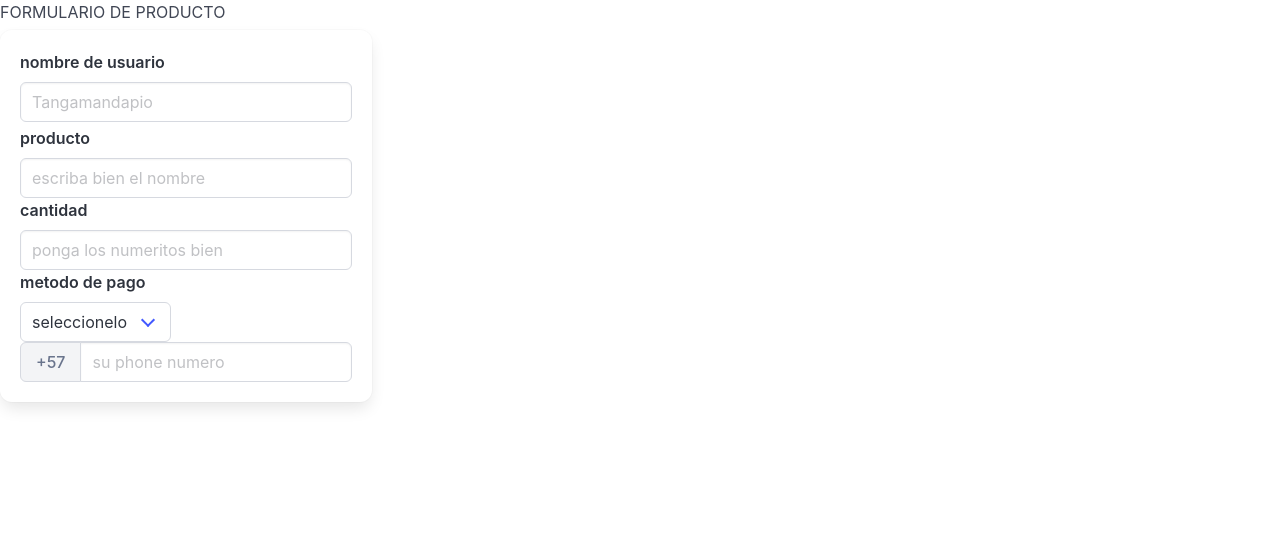
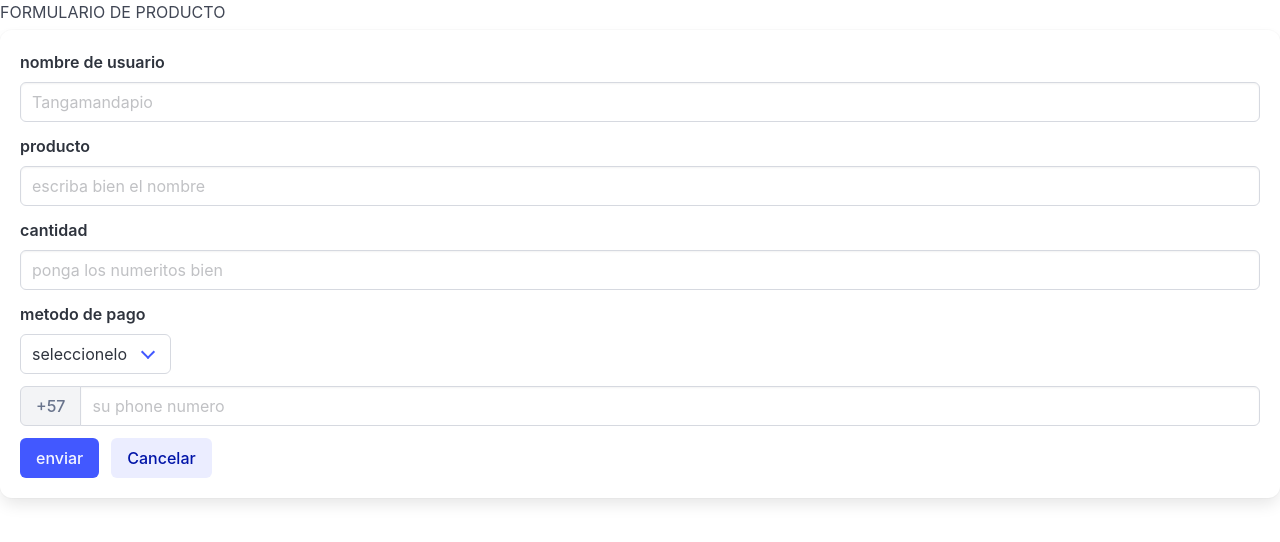
Before and after one commit to sebitasarias0035-dot/programacion_procedimental_jhoanarias_G3, a plain HTML site: page restau/modulos/pedidos.html in a window 1280 px wide. Drawn offline with nearby package versions, Linux system fonts and the light colour scheme.

Commit message:
modify_module_pedidos : add inputs and style

```diff
--- a/restau/modulos/pedidos.html
+++ b/restau/modulos/pedidos.html
@@ -10,10 +10,10 @@
     />
 </head>
 <body>
+
     <h1 style="height: 30px;">FORMULARIO DE PRODUCTO</h1>
 
-    <div class="field-body">
-        <div class="box">
+    <div class="box">
         <div class="field">
   <label class="label">nombre de usuario</label>
   <div class="control">
@@ -64,12 +64,15 @@
     </div>
   </div>
 </div>
+<div class="field is-grouped">
+  <div class="control">
+    <button class="button is-link">enviar</button>
+  </div>
+  <div class="control">
+    <button class="button is-link is-light">Cancelar</button>
+  </div>
 </div>
 </div>
 
-
-
-
-
 </body>
 </html>
```
